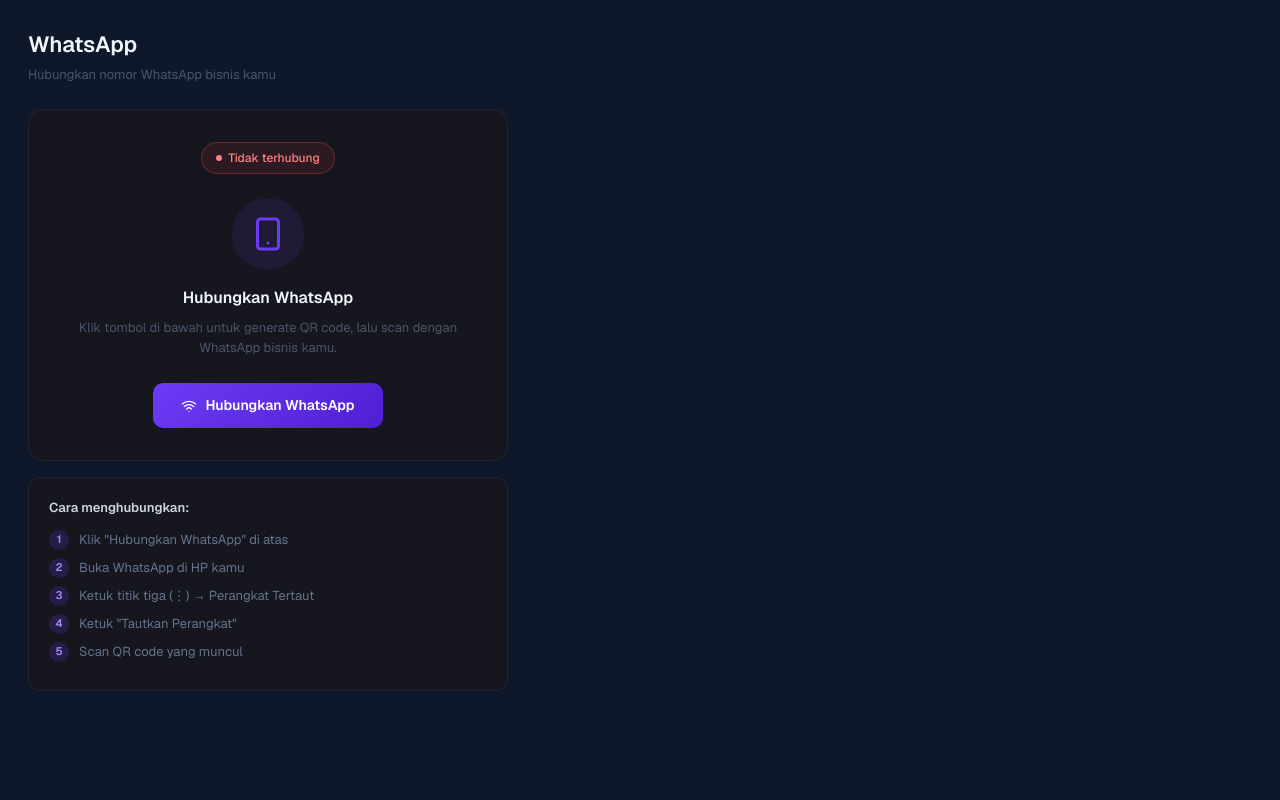
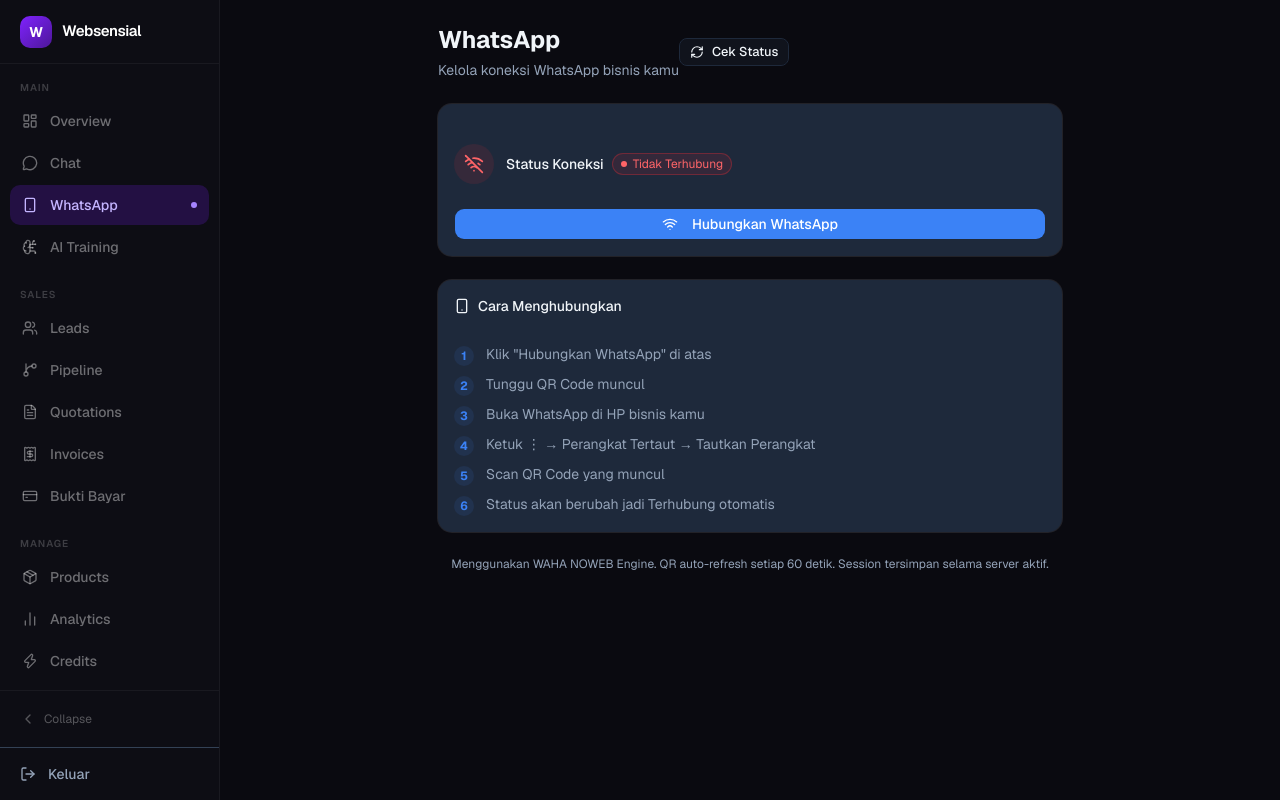
Before and after one commit to ReynaldiCandra/websensial-automation, a Next.js app: page /dashboard/whatsapp in a window 1280 px wide. Built offline with nearby package versions, Linux system fonts and the light colour scheme; no server answers.

Commit message:
feat: whatsapp page - QR auto-refresh 60s, restart session, status realtime, DashboardLayout

```diff
--- a/app/dashboard/whatsapp/page.tsx
+++ b/app/dashboard/whatsapp/page.tsx
@@ -1,165 +1,303 @@
 'use client'
 
-import { useState, useEffect } from 'react'
-import { Smartphone, CheckCircle, XCircle, RefreshCw, Wifi } from 'lucide-react'
+import { useState, useEffect, useCallback, useRef } from 'react'
+import { DashboardLayout } from '@/components/layout/dashboard-layout'
+import { Card, CardContent, CardHeader, CardTitle } from '@/components/ui/card'
+import { Button } from '@/components/ui/button'
+import { Badge } from '@/components/ui/badge'
+import {
+  Smartphone, CheckCircle, XCircle, RefreshCw,
+  Wifi, WifiOff, QrCode, AlertCircle
+} from 'lucide-react'
+
+type WAStatus = 'loading' | 'disconnected' | 'connecting' | 'connected' | 'failed'
 
 export default function WhatsAppPage() {
-  const [status, setStatus] = useState<'loading'|'disconnected'|'connecting'|'connected'>('loading')
-  const [qr, setQr] = useState<string|null>(null)
-  const [phone, setPhone] = useState<string|null>(null)
-  const [polling, setPolling] = useState(false)
+  const [status, setStatus] = useState<WAStatus>('loading')
+  const [qr, setQr] = useState<string | null>(null)
+  const [phone, setPhone] = useState<string | null>(null)
+  const [loading, setLoading] = useState(false)
+  const [lastChecked, setLastChecked] = useState<string | null>(null)
+  const [qrExpiry, setQrExpiry] = useState<number>(0)
+  const pollingRef = useRef<NodeJS.Timeout | null>(null)
+  const qrTimerRef = useRef<NodeJS.Timeout | null>(null)
 
-  const WAHA = process.env.NEXT_PUBLIC_WAHA_URL || 'https://waha-production-5547.up.railway.app'
-  const KEY = process.env.NEXT_PUBLIC_WAHA_KEY || 'websensial123'
-
-  async function checkStatus() {
+  const checkStatus = useCallback(async () => {
     try {
       const res = await fetch('/api/whatsapp/waha-status')
       const data = await res.json()
+      setLastChecked(new Date().toLocaleTimeString('id-ID'))
+
       if (data.status === 'WORKING') {
         setStatus('connected')
-        setPhone(data.me?.id?.replace('@c.us','') || null)
+        setPhone(data.me?.id?.replace('@c.us', '') ?? null)
         setQr(null)
-      } else if (data.status === 'STARTING' || data.status === 'SCAN_QR_CODE') {
+        stopPolling()
+      } else if (data.status === 'SCAN_QR_CODE' || data.status === 'STARTING') {
         setStatus('connecting')
-        fetchQR()
+        await fetchQR()
+      } else if (data.status === 'FAILED') {
+        setStatus('failed')
+        setQr(null)
       } else {
         setStatus('disconnected')
+        setQr(null)
       }
     } catch {
       setStatus('disconnected')
     }
-  }
+  }, [])
 
-  async function fetchQR() {
+  const fetchQR = async () => {
     try {
       const res = await fetch('/api/whatsapp/waha-qr')
       const data = await res.json()
-      if (data.qr) setQr(data.qr)
+      if (data.qr) {
+        setQr(data.qr)
+        setQrExpiry(60)
+      }
     } catch {}
   }
 
-  async function startSession() {
+  const startSession = async () => {
+    setLoading(true)
     setStatus('connecting')
+    setQr(null)
     try {
       await fetch('/api/whatsapp/waha-start', { method: 'POST' })
-      setTimeout(() => { fetchQR(); startPolling() }, 3000)
-    } catch {}
+      setTimeout(async () => {
+        await fetchQR()
+        startPolling()
+        setLoading(false)
+      }, 3000)
+    } catch {
+      setLoading(false)
+      setStatus('failed')
+    }
   }
 
-  async function disconnect() {
+  const restartSession = async () => {
+    setLoading(true)
+    setStatus('connecting')
+    setQr(null)
+    try {
+      await fetch('/api/whatsapp/waha-stop', { method: 'POST' })
+      await new Promise(r => setTimeout(r, 2000))
+      await fetch('/api/whatsapp/waha-start', { method: 'POST' })
+      setTimeout(async () => {
+        await fetchQR()
+        startPolling()
+        setLoading(false)
+      }, 3000)
+    } catch {
+      setLoading(false)
+      setStatus('failed')
+    }
+  }
+
+  const disconnect = async () => {
+    setLoading(true)
+    try {
       await fetch('/api/whatsapp/waha-stop', { method: 'POST' })
       setStatus('disconnected')
       setQr(null)
       setPhone(null)
+      stopPolling()
+    } catch {}
+    setLoading(false)
   }
 
-  function startPolling() {
-    setPolling(true)
+  const startPolling = () => {
+    stopPolling()
     let count = 0
-    const interval = setInterval(async () => {
+    pollingRef.current = setInterval(async () => {
       count++
       await checkStatus()
-      if (count > 30) { clearInterval(interval); setPolling(false) }
+      if (count > 40) stopPolling()
     }, 3000)
   }
 
-  useEffect(() => { checkStatus() }, [])
+  const stopPolling = () => {
+    if (pollingRef.current) {
+      clearInterval(pollingRef.current)
+      pollingRef.current = null
+    }
+  }
+
+  useEffect(() => {
+    void checkStatus()
+    return () => stopPolling()
+  }, [checkStatus])
+
+  // QR expiry countdown
+  useEffect(() => {
+    if (qrExpiry <= 0) return
+    qrTimerRef.current = setInterval(() => {
+      setQrExpiry(prev => {
+        if (prev <= 1) {
+          if (qrTimerRef.current) clearInterval(qrTimerRef.current)
+          void fetchQR()
+          return 60
+        }
+        return prev - 1
+      })
+    }, 1000)
+    return () => { if (qrTimerRef.current) clearInterval(qrTimerRef.current) }
+  }, [qr])
+
+  const statusConfig = {
+    loading:      { label: 'Memuat...',         color: 'bg-gray-500/10 text-gray-400 border-gray-500/30',   dot: 'bg-gray-400' },
+    connected:    { label: 'Terhubung',          color: 'bg-green-500/10 text-green-400 border-green-500/30', dot: 'bg-green-400 animate-pulse' },
+    connecting:   { label: 'Menghubungkan...',   color: 'bg-yellow-500/10 text-yellow-400 border-yellow-500/30', dot: 'bg-yellow-400 animate-pulse' },
+    disconnected: { label: 'Tidak Terhubung',    color: 'bg-red-500/10 text-red-400 border-red-500/30',     dot: 'bg-red-400' },
+    failed:       { label: 'Gagal — Perlu Reconnect', color: 'bg-orange-500/10 text-orange-400 border-orange-500/30', dot: 'bg-orange-400' },
+  }
+
+  const cfg = statusConfig[status]
 
   return (
-    <div style={{ padding: 28 }}>
-      <div style={{ marginBottom: 24 }}>
-        <h1 style={{ fontSize: 22, fontWeight: 600, color: '#F1F5F9', margin: 0 }}>WhatsApp</h1>
-        <p style={{ fontSize: 13, color: '#4A5568', marginTop: 4 }}>Hubungkan nomor WhatsApp bisnis kamu</p>
+    <DashboardLayout>
+      <div className="p-6 max-w-2xl mx-auto space-y-6">
+
+        {/* Header */}
+        <div className="flex items-center justify-bween">
+          <div>
+            <h1 className="text-2xl font-bold">WhatsApp</h1>
+            <p className="text-muted-foreground text-sm mt-1">Kelola koneksi WhatsApp bisnis kamu</p>
+          </div>
+          <Button variant="outline" size="sm" onClick={() => void checkStatus()}>
+            <RefreshCw className="w-4 h-4 mr-1" /> Cek Status
+          </Button>
         </div>
 
-      <div style={{ maxWidth: 480, background: '#16161F', border: '1px solid rgba(255,255,255,0.06)', borderRadius: 16, padding: 32, textAlign: 'center' }}>
-
-        {/* Status Badge */}
-        <div style={{ display: 'inline-flex', alignItems: 'center', gap: 6, padding: '6px 14px', borderRadius: 99, marginBottom: 24,
-          background: status === 'connected' ? 'rgba(104,211,145,0.1)' : status === 'connecting' ? 'rgba(251,191,36,0.1)' : 'rgba(239,68,68,0.1)',
-          border: `1px solid ${status === 'connected' ? 'rgba(104,211,145,0.3)' : status === 'connecting' ? 'rgba(251,191,36,0.3)' : 'rgba(239,68,68,0.3)'}`,
-        }}>
-          <div style={{ width: 6, height: 6, borderRadius: '50%', background: status === 'connected' ? '#68D391' : status === 'connecting' ? '#FBbF24' : '#FC8181' }} />
-          <span style={{ fontSize: 12, fontWeight: 500, color: status === 'connected' ? '#68D391' : status === 'connecting' ? '#FBbF24' : '#FC8181' }}>
-            {status === 'connected' ? 'Terhubung' : status === 'connecting' ? 'Menghubungkan...' : status === 'loading' ? 'Memuat...' : 'Tidak terhubung'}
+        {/* Status Card */}
+        <Card>
+          <CardContent className="pt-6">
+            <div className="flex items-center justify-between mb-6">
+              <div className="flex items-center gap-3">
+                <div className={`w-10 h-10 rounded-full flex items-center justify-center ${
+                  status === 'connected' ? 'bg-green-500/10' :
+                  status === 'connecting' ? 'bg-yellow-500/10' :
+                  status === 'failed' ? 'bg-orange-500/10' : 'bg-red-500/10'
+                }`}>
+                  {status === 'connected' ? <CheckCircle className="w-5 h-5 text-green-400" /> :
+                   status === 'connecting' ? <RefreshCw className="w-5 h-5 text-yellow-400 animate-spin" /> :
+                   status === 'failed' ? <AlertCircle className="w-5 h-5 text-orange-400" /> :
+                   <WifiOff className="w-5 h-5 text-red-400" />}
+                </div>
+                <div>
+                  <div className="flex items-center gap-2">
+                    <span className="font-medium text-sm">Status Koneksi</span>
+                    <span className={`inline-flex items-center gap-1.5 text-xs px-2 py-0.5 rounded-full border ${cfg.color}`}>
+                      <span className={`w-1.5 h-1.5 rounded-full ${cfg.dot}`} />
+                      {cfg.label}
                     </span>
                   </div>
+                  {phone && <p className="text-xs text-muted-foreground mt-0.5">+{phone}</p>}
+                  {lastChecked && <p className="text-xs text-muted-foreground mt-0.5">Terakhir dicek: {lastChecked}</p>}
+                </div>
+              </div>
+            </div>
 
-        {/* Connected State */}
+            {/* Connected */}
             {status === 'connected' && (
-          <div>
-            <div style={{ width: 72, height: 72, borderRadius: '50%', background: 'rgba(104,211,145,0.1)', display: 'flex', alignItems: 'center', justifyContent: 'center', margin: '0 auto 16px' }}>
-              <CheckCircle size={36} color="#68D391" />
-            </div>
-            <h3 style={{ fontSize: 16, fontWeight: 600, color: '#F1F5F9', margin: '0 0 8px' }}>WhatsApp Terhubung!</h3>
-            {phone && <p style={{ fontSize: 13, color: '#4A5568', margin: '0 0 24px' }}>+{phone}</p>}
-            <button onClick={disconnect}
-              style={{ padding: '10px 24px', background: 'rgba(239,68,68,0.1)', border: '1px solid rgba(239,68,68,0.3)', borderRadius: 8, color: '#FC8181', fontSize: 13, fontWeight: 500, cursor: 'pointer' }}>
-              Putuskan Koneksi
-            </button>
+              <div className="flex gap-2">
+                <Button variant="outline" size="sm" onClick={() => void restartSession()} disabled={loading}>
+                  <RefreshCw className={`w-4 h-4 mr-1 ${loading ? 'animate-spin' : ''}`} /> Restart Session
+                </Button>
+                <Button variant="destructive" size="sm" onClick={() => void disconnect()} disabled={loading}>
+                  <WifiOff className="w-4 h-4 mr-1" /> Putuskan
+                </Button>
               </div>
             )}
 
-        {/* QR State */}
+            {/* Disconnected / Failed */}
+            {(status === 'disconnected' || status === 'failed') && (
+              <div className="space-y-3">
+                {status === 'failed' && (
+                  <div className="p-3 bg-orange-500/10 border border-orange-500/20 rounded-lg text-xs text-orange-400">
+                    ⚠️ Session gagal — WhatsApp perlu di-scan ulang. Klik Reconnect di ba                 </div>
+                )}
+                <Button onClick={() => void startSession()} disabled={loading} className="w-full">
+                  {loading
+                    ? <><RefreshCw className="w-4 h-4 mr-2 animate-spin" /> Memulai...</>
+                    : <><Wifi className="w-4 h-4 mr-2" /> {status === 'failed' ? 'Reconnect WhatsApp' : 'Hubungkan WhatsApp'}</>
+                  }
+                </Button>
+              </div>
+            )}
+
+            {/* QR Code */}
             {status === 'connecting' && (
-          <div>
-            <h3 style={{ fontSize: 16, fontWeight: 600, color: '#F1F5F9', margin: '0 0 8px' }}>Scan QR Code</h3>
-            <p style={{ fontSize: 13, color: '#4A5568', margin: '0 0 20px' }}>Buka WhatsApp → Perangkat Tertaut → Tautkan Perangkat</p>
+              <div className="space-y-4">
+                <div className="p-3 bg-yellow-500/10 border border-yellow-500/20 rounded-lg text-xs text-yellow-400">
+                  📱 Buka WhatsApp → Perangkat Tertaut → Tautkan Perangkat → Scan QR
+                </div>
+                <div className="flex justify-center">
                   {qr ? (
-              <div style={{ background: 'white', padding: 16, borderRadius: 12, display: 'inline-block', marginBottom: 20 }}>
-                <img src={qr} alt="QR Code" style={{ width: 200, height: 200 }} />
+                    <div className="relative">
+                      <div className="bg-white p-4 rounded-xl inline-block">
+                        <img src={qr} alt="QR Code" className="w-52 h-52" />
+                      </div>
+                      <div className="absolute -bottom-6 left-0 right-0 text-center">
+                        <span className="text-xs text-muted-foreground">
+                          QR refresh dalam {qrExpiry}s
+                        </span>
+                      </div>
                     </div>
                   ) : (
-              <div style={{ width: 232, height: 232, background: 'rgba(255,255,255,0.04)', borderRadius: 12, display: 'flex', alignItems: 'center', justifyContent: 'center', margin: '0 auto 20px' }}>
-                <RefreshCw size={24} color="#4A5568" style={{ animation: 'spin 1s linear infinite' }} />
+                    <div className="w-60 h-60 bg-muted rounded-xl flex flex-col items-center justify-center gap-2">
+                      <RefreshCw className="w-8 h-8 text-muted-foreground animate-spin" />
+                      <span className="text-xs text-muted-foreground">Memuat QR...</span>
                     </div>
                   )}
-            <div style={{ display: 'flex', gap: 8, justifyContent: 'center' }}>
-              <button onClick={fetchQR}
-                style={{ padding: '8px 16px', background: 'rgba(108,59,245,0.15)', border: '1px solid rgba(108,59,245,0.3)', borderRadius: 8, color: '#A78BFA', fontSize: 13, cursor: 'pointer', display: 'flex', alignItems: 'center', gap: 6 }}>
-                <RefreshCw size={12} /> Refresh QR
-              </button>
+                </div>
+                <div className="flex gap-2 pt-6">
+                  <Button variant="outline" size="sm" onClick={() => void fetchQR()} className="flex-1">
+                    <QrCode className="w-4 h-4 mr-1" /> Refresh QR
+                  </Button>
+                  <Button variant="outline" size="sm" onClick={() => void checkStatus()} className="flex-1">
+                    <RefreshCw className="w-4 h-4 mr-1" /> Cek Status
+                  </Button>
                 </div>
               </div>
             )}
+          </CardContent>
+        </Card>
 
-        {/* Disconnected State */}
-        {(status === 'disconnected' || status === 'loading') && (
-          <div>
-            <div style={{ width: 72, height: 72, borderRadius: '50%', background: 'rgba(108,59,245,0.1)', display: 'flex', alignItems: 'center', justifyContent: 'center', margin: '0 auto 16px' }}>
-              <Smartphone size={36} color="#6C3BF5" />
-            </div>
-            <h3 style={{ fontSize: 16, fontWeight: 600, color: '#F1F5F9', margin: '0 0 8px' }}>Hubungkan WhatsApp</h3>
-            <p style={{ fontSize: 13, color: '#4A5568', margin: '0 0 24px', lineHeight: 1.6 }}>
-              Klik tombol di bawah untuk generate QR code, lalu scan dengan WhatsApp bisnis kamu.
-            </p>
-            <button onClick={startSession}
-              style={{ padding: '12px 28px', background: 'linear-gradient(135deg,#6C3BF5,#4F1FD4)', border: 'none', borderRadius: 10, color: 'white', fontSize: 14, fontWeight: 600, cursor: 'pointer', display: 'inline-flex', alignItems: 'center', gap: 8 }}>
-              <Wifi size={16} /> Hubungkan WhatsApp
-            </button>
-          </div>
-        )}
-      </div>
-
-      {/* Instructions */}
-      <div style={{ maxWidth: 480, marginTop: 16, background: '#16161F', border: '1px solid rgba(255,255,255,0.06)', borderRadius: 12, padding: 20 }}>
-        <h4 style={{ fontSize: 13, fontWeight: 600, color: '#CBD5E0', margin: '0 0 12px' }}>Cara menghubungkan:</h4>
+        {/* Info Card */}
+        <Card>
+          <CardHeader className="pb-3">
+            <CardTitle className="text-sm flex items-center gap-2">
+              <Smartphone className="w-4 h-4" /> Cara Menghubungkan
+            </CardTitle>
+          </CardHeader>
+          <CardContent className="space-y-2">
             {[
               'Klik "Hubungkan WhatsApp" di atas',
-          'Buka WhatsApp di HP kamu',
-          'Ketuk titik tiga (⋮) → Perangkat Tertaut',
-          'Ketuk "Tautkan Perangkat"',
-          'Scan QR code yang muncul',
+              'Tunggu QR Code muncul',
+              'Buka WhatsApp di HP bisnis kamu',
+              'Ketuk ⋮ → Perangkat Tertaut → Tautkan Perangkat',
+              'Scan QR Code yang muncul',
+              'Status akan berubah jadi Terhubung otomatis',
             ].map((step, i) => (
-          <div key={i} style={{ display: 'flex', alignItems: 'flex-start', gap: 10, marginBottom: 8 }}>
-            <div style={{ width: 20, height: 20, borderRadius: '50%', background: 'rgba(108,59,245,0.2)', display: 'flex', alignItems: 'center', justifyContent: 'center', fontSize: 11, fontWeight: 600, color: '#A78BFA', flexShrink: 0 }}>
+        <div key={i} className="flex items-start gap-3">
+                <div className="w-5 h-5 rounded-full bg-primary/10 flex items-center justify-center text-xs font-bold text-primary flex-shrink-0 mt-0.5">
                   {i + 1}
                 </div>
-            <span style={{ fontSize: 13, color: '#64748B', lineHeight: 1.5 }}>{step}</span>
+                <span className="text-sm text-muted-foreground">{step}</span>
               </div>
             ))}
+          </CardContent>
+        </Card>
+
+        {/* Note */}
+        <p className="text-xs text-muted-foreground text-center">
+          Menggunakan WAHA NOWEB Engine. QR auto-refresh setiap 60 detik.
+          Session tersimpan selama server aktif.
+        </p>
+
       </div>
-    </div>
+    </DashboardLayout>
   )
 }
```
Lines whose indentation alone changed are shown as unchanged.
